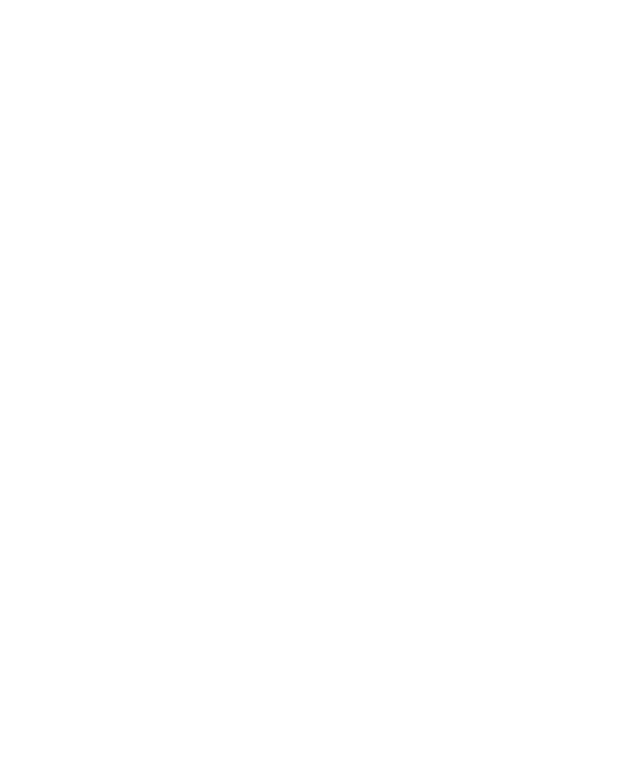
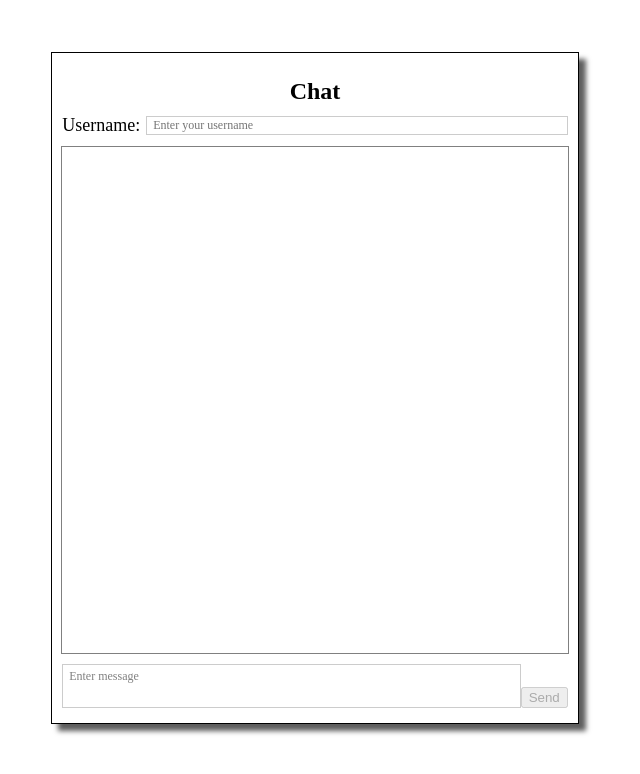
Before and after one commit to santiagoballadares/node-socket-io-standalone, a website: page public/index.html in a window 1280 px wide. Shown: the whole page, without its empty margins (325-965 px from the left). Drawn offline with nearby package versions, Linux system fonts and the light colour scheme; no server answers.

Commit message:
Add index.html static file

```diff
--- a/src/index.js
+++ b/index.js
@@ -1,7 +1,7 @@
 const express = require('express');
 const http = require('http');
+const path = require('path');
 const socketIO = require('socket.io');
-const path = require('path');
 
 const { setupSocketIO } = require('./middleware/socketIO');
 
@@ -12,7 +12,7 @@ const server = http.Server(app);
 const io = socketIO(server);
 setupSocketIO(io);
 
-app.use(express.static(path.join(__dirname, '../public')));
+app.use(express.static(path.join(__dirname, 'public')));
 
 const PORT = process.env.PORT || 3000;
 server.listen(PORT, () => {
--- a/public/index.html
+++ b/public/index.html
@@ -1,10 +1,84 @@
 <!DOCTYPE html>
-<html>
+<html lang="en">
   <head>
     <meta charset="UTF-8" />
-    <title>Socket.IO</title>
+    <meta name="viewport" content="width=device-width, initial-scale=1.0" />
+    <title>Socket.IO chat</title>
+    <link rel="stylesheet" href="styles.min.css" />
+    <script src="socket.io/socket.io.js"></script>
   </head>
+
   <body>
+    <div class="root">
+      <div class="chatContainer">
+        <span class="title">Chat</span>
+        <div class="username">
+          <span>Username: </span>
+          <input
+            class="input"
+            type="text"
+            name="username"
+            id="username"
+            placeholder="Enter your username"
+          />
+        </div>
+        <div class="messagesList" id="messagesList"></div>
+        <div class="actions">
+          <span
+            class="textarea"
+            name="messageInput"
+            id="messageInput"
+            role="textbox"
+            contenteditable
+          ></span>
+          <button class="sendBtn" id="sendBtn">Send</button>
+        </div>
+      </div>
+    </div>
+    <script>
+      const username = document.querySelector('#username');
+      const messagesList = document.querySelector('#messagesList');
+      const messageInput = document.querySelector('#messageInput');
+      const sendBtn = document.querySelector('#sendBtn');
 
+      username.addEventListener('input', (event) => {
+        event.preventDefault();
+        sendBtn.disabled =
+          !username.value.trim() || !messageInput.innerHTML.trim();
+      });
+
+      messageInput.addEventListener('input', (event) => {
+        event.preventDefault();
+        sendBtn.disabled =
+          !username.value.trim() || !messageInput.innerHTML.trim();
+      });
+
+      sendBtn.disabled =
+        !username.value.trim() || !messageInput.innerHTML.trim();
+
+      const socket = io();
+
+      sendBtn.addEventListener('click', (event) => {
+        event.preventDefault();
+        socket.emit(
+          'sendMessage',
+          { from: username.value, text: messageInput.innerHTML.trim() },
+          () => {}
+        );
+        sendBtn.disabled = true;
+        messageInput.innerHTML = '';
+        messageInput.focus();
+      });
+
+      socket.on('receiveMessage', (message) => {
+        console.log('receiveMessage -- client side', message);
+        const messageItem = document.createElement('div');
+        messageItem.innerHTML = `${
+          message.from === username.value ? 'Me' : message.from
+        }: ${message.text}`;
+        messagesList.appendChild(messageItem);
+        messagesList.scrollTop = messagesList.scrollHeight;
+      });
+    </script>
   </body>
 </html>
--- /dev/null
+++ b/styles/styles.scss
@@ -0,0 +1,93 @@
+html {
+  font-size: 75%; /* 12px */
+
+  body {
+    font-size: 1rem; /* 12px */
+  }
+}
+
+.input,
+.textarea {
+  border: 1px solid #ccc;
+  font-family: inherit;
+  font-size: inherit;
+  padding: 1px 6px;
+}
+
+.input {
+  width: 100%;
+}
+
+.textarea {
+  display: block;
+  line-height: 20px;
+  min-height: 40px;
+  max-height: 80px;
+  overflow: auto;
+  resize: none;
+  width: 100%;
+}
+
+.textarea[contenteditable]:empty::before {
+  content: 'Enter message';
+  color: gray;
+}
+
+.root {
+  display: flex;
+  align-items: center;
+  justify-content: center;
+  height: 95vh;
+
+  .chatContainer {
+    -webkit-box-shadow: 7px 7px 5px 0px rgba(94, 94, 94, 1);
+    -moz-box-shadow: 7px 7px 5px 0px rgba(94, 94, 94, 1);
+    box-shadow: 7px 7px 5px 0px rgba(94, 94, 94, 1);
+    display: flex;
+    flex-direction: column;
+    align-items: center;
+    justify-content: center;
+    border: 1px solid black;
+    height: 80vh;
+    padding: 15px 10px;
+    width: 40%;
+    min-width: 450px;
+
+    .title {
+      font-size: 2rem;
+      font-weight: bold;
+      padding: 10px 0;
+    }
+
+    .username {
+      display: flex;
+      align-items: center;
+      width: 100%;
+
+      span {
+        font-size: 1.5rem;
+        padding-right: 6px;
+      }
+    }
+
+    .messagesList {
+      border: 1px solid grey;
+      height: 100%;
+      overflow: auto;
+      margin: 10px 0;
+      width: 100%;
+    }
+
+    .actions {
+      display: flex;
+      justify-content: space-between;
+      width: 100%;
+
+      .sendBtn {
+        align-self: flex-end;
+        height: min-content;
+        width: max-content;
+      }
+    }
+  }
+}
```
Also changed, not shown: package.json (+7 -3 lines), middleware/socketIO/index.js (renamed from src/middleware/socketIO/index.js), middleware/socketIO/utils.js (renamed from src/middleware/socketIO/utils.js), public/favicon.ico (added), public/styles.css (added), public/styles.min.css (added), 1 other file.
